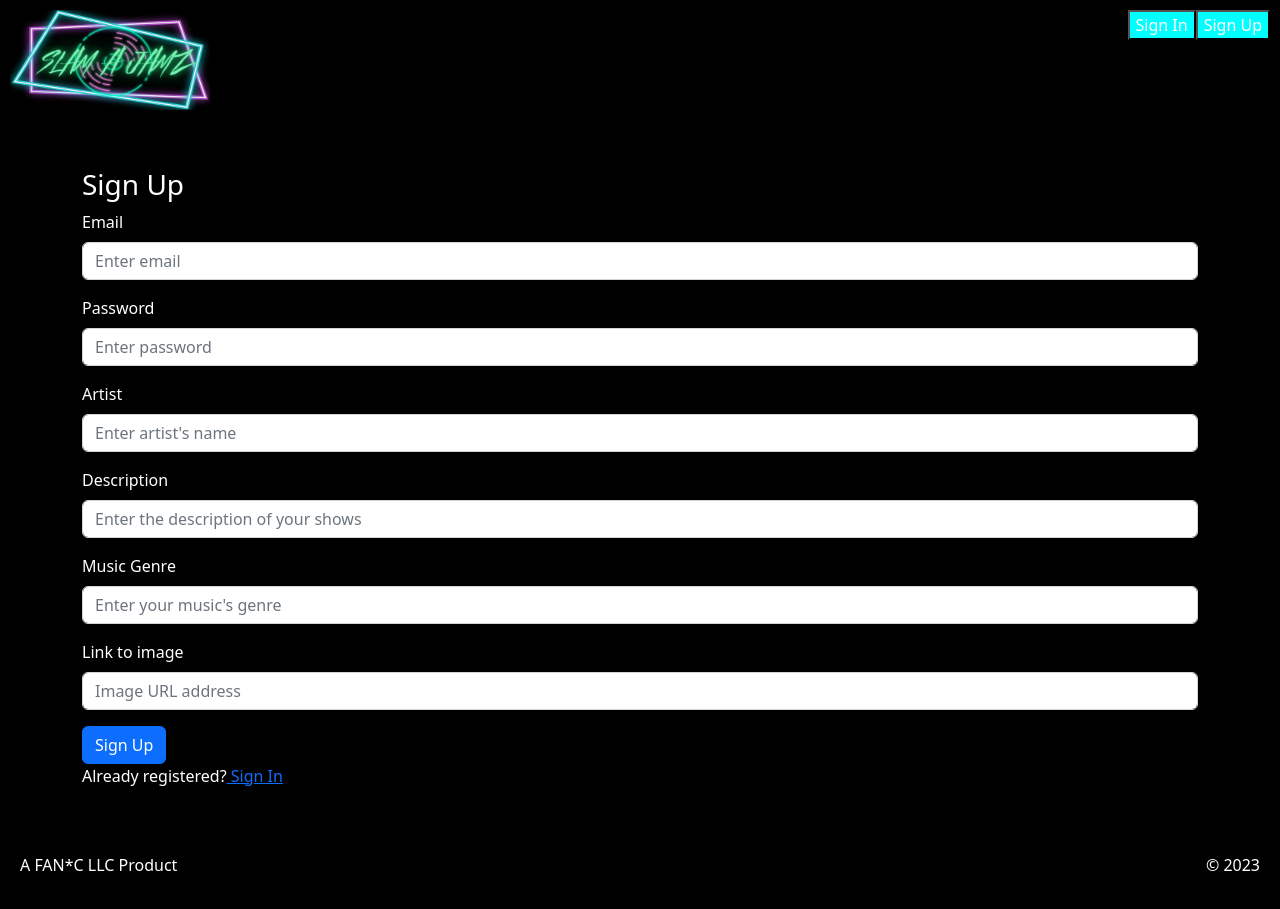
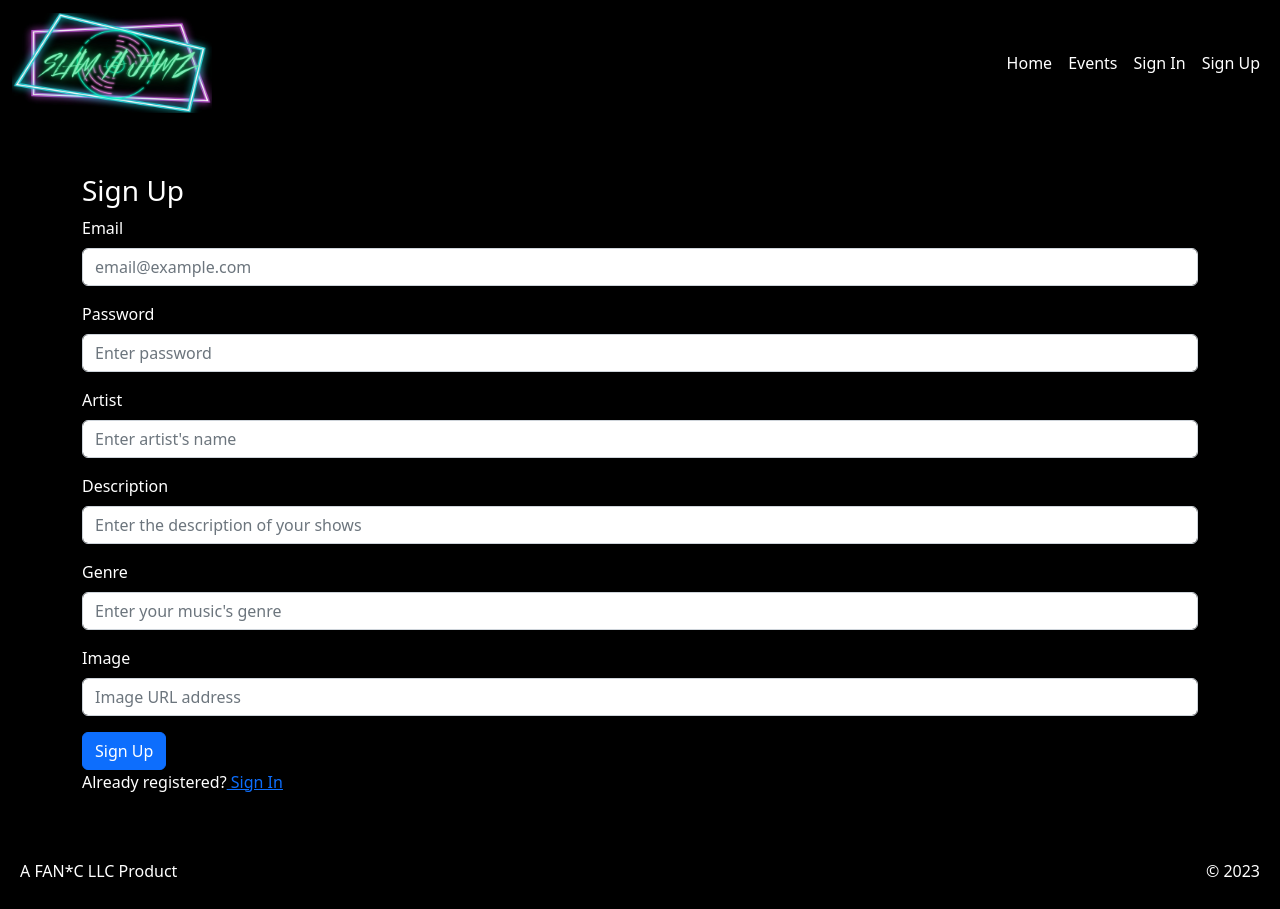
Before and after one commit to FANCBravo2023/slam-a-jamz-frontend, a React (Create React App) app: page /signup in a window 1280 px wide. Built offline with nearby package versions, Linux system fonts and the light colour scheme.

Commit message:
got siginIn and signUp functionality with protectedIndex to render on Header component

```diff
--- a/src/App.css
+++ b/src/App.css
@@ -1,20 +1,8 @@
-
-.header {
-  display: flex;
-  justify-content: space-between;
-  padding: 10px;
-  background-color: black;
+.shadow-lg{
+  position: sticky;
+  top: 0;
+  z-index: 100;
 }
-
-.header_button_containers {
-  display: flex;
-  justify-content: space-evenly;
-
-}
-.header_buttons {
-  background-color: aqua;
-}
-
 
 .footer {
   display: flex;
@@ -41,16 +29,16 @@
 }
 
 * {
-  background-color: rgb(0, 0, 0);
+  background-color: black;
   color: white;
 }
 
 .plx1 {
   object-fit: cover;
-  height: 1000px;
 }
 .background_img{
   width: 100%;
+  height: 700px;
 }
 
 /* Fan*C */
--- a/src/App.js
+++ b/src/App.js
@@ -12,71 +12,53 @@ import SignUp from './pages/SignUp'
 import Home from './pages/Home'
 import mockEvents from './mockEvents'
 import mockUsers from './mockUsers'
-import { Routes, Route } from 'react-router-dom'
+import { Routes, Route, useNavigate } from 'react-router-dom'
 import { Container } from 'reactstrap'
 import './App.css';
 import ProtectedIndex from './pages/ProtectedIndex'
 
 const App = () => {
   const url = 'http://localhost:3000'
+  const navigate = useNavigate()
   const [currentUser, setCurrentUser] = useState(null)
-  const [events, setEvents] = useState([])
+  const [events, setEvents] = useState(mockEvents)
 
    // authentication methods
-  const signIn = (userInfo) => {
-    fetch(`${url}/signin`, {
-      body: JSON.stringify(userInfo),
-      headers: {
-        "Content-Type": 'application/json',
-        "Accept": 'application/json'
-      },
-      method: 'POST'
-    })
-    .then(response => {
-    // store the token
-    localStorage.setItem("token", response.headers.get("Authorization"))
-    return response.json()
-  })
-  .then(payload => {
-    setCurrentUser(payload)
-  })
-  .catch(error => console.log("login errors: ", error))
+
+  const signIn = (email, password) => {
+
+    const user = mockUsers.find((user) => user.email === email)
+      if (!user) {
+        return console.error('no exsisting user with provided email')
+      }
+      if (user.encrypted_password !== password) {
+        return console.error('incorrect password')
+      }
+      setCurrentUser(user)
+      navigate('/protectedindex')
   }
 
-  const signUp = (userInfo) => {
-    fetch(`${url}/signup`, {
-      body: JSON.stringify(userInfo),
-      headers: {
-        "Content-Type": 'application/json',
-        "Accept": 'application/json'
-      },
-      method: 'POST'
-    })
-    .then(response => {
-      // store the token
-    localStorage.setItem("token", response.headers.get("Authorization"))
-    return response.json()
-    })
-    .then(payload => {
-      setCurrentUser(payload)
-    })
-    .catch(error => console.log("login errors: ", error))
+  const signUp = (email, encrypted_password, artist, description, genre, image) => {
+    setCurrentUser({email: email, encrypted_password: encrypted_password, artist: artist, description: description, genre: genre, image: image})
+    navigate('/protectedindex')
   }
 
-  const logout = () => {
-    fetch(`${url}/logout`, {
-      headers: {
-        "Content-Type": 'application/json',
-        "Authorization": localStorage.getItem("token") //retrieve the token
-      },
-      method: 'DELETE'
-    })
-    .then(payload => {
-    localStorage.removeItem("token")  // remove the token
-    setCurrentUser(null)
-  })
-  .catch(error => console.log("log out errors: ", error))
-  }
+  // logout function once we connect backend, pass logout function to header as props
+  // const logout = () => {
+  //   fetch('http://localhost:3000/logout', {
+  //     headers: {
+  //       "Content-Type": 'application/json',
+  //       "Authorization": localStorage.getItem("token") //retrieve the token
+  //     },
+  //     method: 'DELETE'
+  //   })
+  //   .then(payload => {
+  //   localStorage.removeItem("token")  // remove the token
+  //   navigate('/')
+  //   setCurrentUser(null)
+  // })
+  // .catch(error => console.log("log out errors: ", error))
+  // }
 
   const [users, setUsers] = useState(mockUsers)
 
@@ -90,20 +72,22 @@ const App = () => {
   const deleteEvent =(id) =>{
 
   }
+
+  /* do we want out landing page to be where user is returned to or home page to be home,  there is more content in home page then landing page, id sugest making home page the default return page ex.lines 116 */
   return(
     <>
-      <Header />
+      <Header current_user={currentUser}/>
       <Container className='my-5'>
         <Routes>
           <Route path="/" element={<LandingPage />} />
           <Route path="/eventedit/:id" element={<EventEdit events={events} updateEvent={updateEvent} deleteEvent={deleteEvent}/>} />
           <Route path="/eventindex" element={<EventIndex events={events} users={users} />} />
-          <Route path ="/protectedindex" element={<ProtectedIndex events={events} users={users} currentUser={currentUser}/>} />
+          <Route path ="/protectedindex" element={<ProtectedIndex events={events} currentUser={currentUser}/>} />
           <Route path="/eventnew" element={<EventNew createEvent={createEvent} users={users} />} />
           <Route path="/eventshow/:id" element={<EventShow events={events} users={users}/>} />
-          <Route path="/signin" element={<SignIn signin={signIn}/>} />
+          <Route path="/signin" element={<SignIn signIn={signIn}/>} />
           <Route path="/home" element={<Home/>}/>
-          <Route path="/signup" element={<SignUp signup={signUp}/>} />
+          <Route path="/signup" element={<SignUp signUp={signUp}/>} />
           <Route path="*" element={<NotFound />} />
         </Routes>
         </Container>
--- a/src/components/Header.js
+++ b/src/components/Header.js
@@ -1,23 +1,80 @@
-import React from 'react'
 import SJLive from '../assets/SJLive.jpg'
-import { NavLink } from 'react-router-dom'
+import React, { useState } from 'react'
+import {
+  Collapse,
+  Navbar,
+  NavbarToggler,
+  NavbarBrand,
+  Nav,
+  NavItem,
+  NavLink,
+  Button,
+} from 'reactstrap'
+import { NavLink as RRNavLink } from 'react-router-dom'
 
-const Header = () => {
+
+const Header = ({ current_user }) => {
+  const [isOpen, setIsOpen] = useState(false)
+  const toggle = () => setIsOpen(!isOpen)
   return (
     <>
-      <div className="header">
-        <NavLink to='/home'>
+      <Navbar expand='lg' className='shadow-lg' sticky="top">
+      {/* <div className="header"> */}
+        <NavbarBrand tag={RRNavLink} to='/'>
           <img src={ SJLive } alt='Slam-A-Jamz Logo' className='Logo'/>
-        </NavLink>
-        <div className="header_button_containers">
-          <NavLink to ='/signin'>
-            <button className="header_buttons">Sign In</button>
-          </NavLink>
-          <NavLink to='/signup'>
-            <button className="header_buttons">Sign Up</button>
-          </NavLink>
-          </div>
-      </div>
+        </NavbarBrand>
+        <NavbarToggler onClick={toggle} />
+          <Collapse isOpen={isOpen} navbar>
+            <Nav className='ms-auto' navbar>
+              <NavItem>
+                <NavLink tag={RRNavLink} to='/' className='text-white'>
+                  Home
+                </NavLink>
+              </NavItem>
+              <NavItem>
+                <NavLink tag={RRNavLink} to='/eventindex' className='text-white'>
+                  Events
+                </NavLink>
+              </NavItem>
+              {current_user ? (
+                <>
+                  <NavItem>
+                    <NavLink tag={RRNavLink} to='/eventnew' className='text-white'>
+                      Create Show Listing
+                    </NavLink>
+                  </NavItem>
+                  <NavItem>
+                    <NavLink tag={RRNavLink} to='/protectedindex' className='text-white'>
+                      My Event Listings
+                    </NavLink>
+                  </NavItem>
+                  {/* <NavItem>
+                    <Button
+                    color='danger'
+                    onClick={logout}
+                    >
+                      Logout
+                    </Button>
+                  </NavItem> */}
+                </>
+                ) : (
+                <>
+                  <NavItem>
+                    <NavLink tag={RRNavLink} to='/signin' className='text-white'>
+                      Sign In
+                    </NavLink>
+                  </NavItem>
+                  <NavItem>
+                    <NavLink tag={RRNavLink} to='/signup' className='text-white'>
+                      Sign Up
+                    </NavLink>
+                  </NavItem>
+                </>
+              )}
+            </Nav>
+          </Collapse>
+      {/* </div> */}
+    </Navbar>
     </>
   )
 }
--- a/src/pages/SignIn.js
+++ b/src/pages/SignIn.js
@@ -1,37 +1,45 @@
-import React, { useRef } from 'react'
+import React, { useState } from 'react'
 import { Form, FormGroup, Label, Button, Input } from 'reactstrap'
-import { useNavigate } from 'react-router-dom'
+// import { useNavigate } from 'react-router-dom'
+// import { useRef } from 'react'
 
-const SignIn = ({ signin }) => {
-  const formRef = useRef()
-  const navigate = useNavigate()
-  const handleSubmit = (e) => {
-    //stop the default behavior of the form.  We want to send it with fetch.
-      e.preventDefault()
-      // store the form entries in a variable
-      const formData = new FormData(formRef.current)
-      // create and object from the entries
-      const data = Object.fromEntries(formData)
-      // store user's info in format that can be used with jwt.
-      const userInfo = {
-          "user":{ email: data.email, password: data.password }
-      }
-      signin(userInfo)
-      navigate("/")
-      e.target.reset()  // resets the input field
-  }
+const SignIn = ({ signIn }) => {
+  const [email, setEmail] = useState('')
+  const [password, setPassword] = useState('')
+  // const formRef = useRef()
+  // const navigate = useNavigate()
+  // const handleSubmit = (e) => {
+  //   //stop the default behavior of the form.  We want to send it with fetch.
+  //     e.preventDefault()
+  //     // store the form entries in a variable
+  //     const formData = new FormData(formRef.current)
+  //     // create and object from the entries
+  //     const data = Object.fromEntries(formData)
+  //     // store user's info in format that can be used with jwt.
+  //     const userInfo = {
+  //         "user":{ email: data.email, password: data.password }
+  //     }
+  //     signin(userInfo)
+  //     navigate("/")
+  //     e.target.reset()  // resets the input field
+  // }
 
   return (
     <>
       <h1>Sign In</h1>
-      <Form ref={formRef} onSubmit={handleSubmit}>
+      <Form onSubmit={(e) => {
+        e.preventDefault()
+        signIn(email, password)
+      }}>
         <FormGroup>
           <Label for='email'>Email</Label>
           <Input
             id='email'
             name='email'
-            placeholder='email@domain.com'
+            placeholder='name@example.com'
             type='email'
+            value={email}
+            onChange={(e) => setEmail(e.target.value)}
           />
         </FormGroup>
         <FormGroup>
@@ -41,9 +49,11 @@ const SignIn = ({ signin }) => {
             name='password'
             placeholder='Password'
             type='password'
+            value={password}
+            onChange={(e) => setPassword(e.target.value)}
           />
         </FormGroup>
-        <Button value='signin' type='submit'>Submit</Button>
+        <Button>Submit</Button>
       </Form>
     </>
   )
--- a/src/pages/SignUp.js
+++ b/src/pages/SignUp.js
@@ -1,50 +1,88 @@
-import { useRef } from "react"
+import React, { useState } from 'react'
 import { Form, FormGroup, Label, Input, Button } from 'reactstrap';
-import { useNavigate } from "react-router-dom"
 
-const SignUp = ({signup}) => {
+const SignUp = ({signUp}) => {
 
-  const formRef = useRef()
-  const navigate = useNavigate()
-  const handleSubmit = (e) => {
-      e.preventDefault()
-      const formData = new FormData(formRef.current)
-      const data = Object.fromEntries(formData)
-      const userInfo = {
-          "user":{ email: data.email, password: data.password, artist: data.artist, description: data.description, genre: data.genre, image: data.image }
-      }
-      signup(userInfo)
-      navigate("/")
-      e.target.reset()
-  }
+    const [email, setEmail] = useState('')
+    const [encrypted_password, setEncrypted_Password] = useState('')
+    const [artist, setArtist] = useState('')
+    const [description, setDescription] = useState('')
+    const [genre, setGenre] = useState('')
+    const [image, setImage] = useState('')
+    //firstSignUp@email.com///123
 
-  return (
+    return(
             <div className="signup-container">
                 <h3>Sign Up</h3>
-          <Form ref={formRef} onSubmit={handleSubmit}>
+                <Form onSubmit={(e) => {
+                    e.preventDefault()
+                    signUp(email, encrypted_password, artist, description, genre, image)
+                }}>
                     <FormGroup>
                         <Label for="email">Email</Label>
-                  <Input type="email" name="email" id="email" placeholder="Enter email" />
+                        <Input
+                            type="email"
+                            name="email"
+                            id="email"
+                            placeholder="email@example.com"
+                            value={email}
+                            onChange={(e) => setEmail(e.target.value)}
+                        />
                     </FormGroup>
                     <FormGroup>
-                  <Label for="password">Password</Label>
-                  <Input type="password" name="password" id="password" placeholder="Enter password" />
+                        <Label for="encrypted_password">Password</Label>
+                        <Input
+                            type="encrypted_password"
+                            name="encrypted_password"
+                            id="encrypted_password"
+                            placeholder="Enter password"
+                            value={encrypted_password}
+                            onChange={(e) => setEncrypted_Password(e.target.value)}
+                        />
                     </FormGroup>
                     <FormGroup>
-                  <Label for="artist">Artist</Label>
-                  <Input type="text" name="artist" id="artist" placeholder="Enter artist's name" />
+                        <Label for="password">Artist</Label>
+                        <Input
+                            type="artist"
+                            name="artist"
+                            id="artist"
+                            placeholder="Enter artist's name"
+                            value={artist}
+                            onChange={(e) => setArtist(e.target.value)}
+                        />
                     </FormGroup>
                     <FormGroup>
-                  <Label for="description">Description</Label>
-                  <Input type="text" name="description" id="description" placeholder="Enter the description of your shows" />
+                        <Label for="password">Description</Label>
+                        <Input
+                            type="description"
+                            name="description"
+                            id="description"
+                            placeholder="Enter the description of your shows"
+                            value={description}
+                            onChange={(e) => setDescription(e.target.value)}
+                        />
                     </FormGroup>
                     <FormGroup>
-                  <Label for="genre">Music Genre</Label>
-                  <Input type="text" name="genre" id="genre" placeholder="Enter your music's genre" />
+                        <Label for="genre">Genre</Label>
+                        <Input
+                            type="genre"
+                            name="genre"
+                            id="genre"
+                            placeholder="Enter your music's genre"
+                            value={genre}
+                            onChange={(e) => setGenre(e.target.value)}
+                        />
                     </FormGroup>
                     <FormGroup>
-                  <Label for="image">Link to image</Label>
-                  <Input type="text" name="image" id="image" placeholder="Image URL address" />
+                        <Label for="image">Image</Label>
+                        <Input
+                            type="text"
+                            name="image"
+                            id="image"
+                            placeholder="Image URL address"
+                            value={image}
+                            onChange={(e) => setImage(e.target.value)}
+                        />
                     </FormGroup>
                     <Button color="primary">Sign Up</Button>
                 </Form>
```
Also changed, not shown: src/pages/LandingPage.js (+6 -9 lines), src/pages/ProtectedIndex.js (+11 -15 lines). Lines whose indentation alone changed are shown as unchanged.
